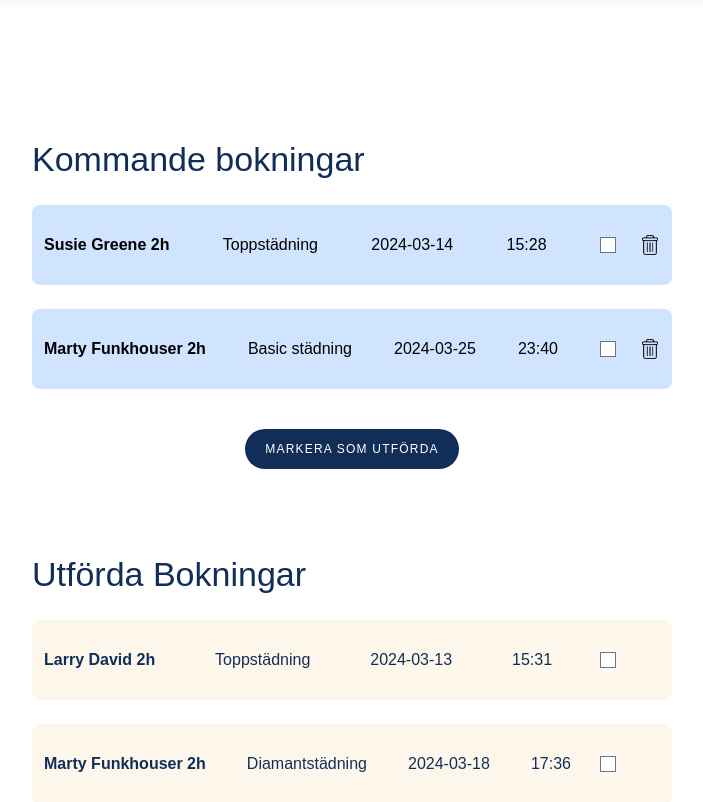
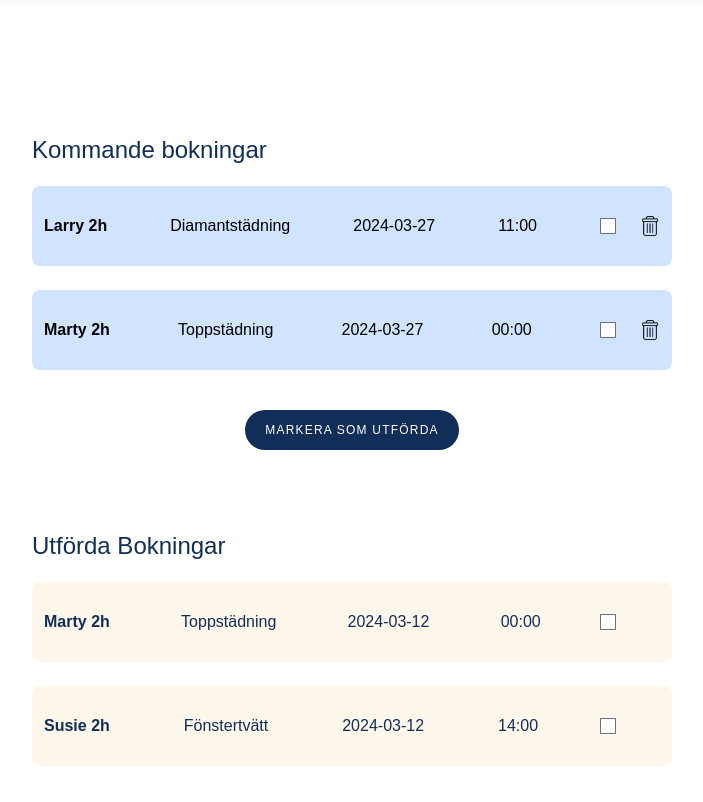
Before and after one commit to varamara/cleaning-service, a React (Vite) app in the folder cleaning-service-js-2/: page /booking in a window 1280 px wide. Shown: the part 720-1522 px from the top of the page, without its empty margins (288-991 px from the left). Built offline with nearby package versions, Linux system fonts and the light colour scheme; data requests are answered from the project's data file; a web font is replaced by a local one.

Commit message:
Update styling in various components

```diff
--- a/cleaning-service-js-2/db.json
+++ b/cleaning-service-js-2/db.json
@@ -28,91 +28,55 @@
   "cleaners": [
     {
       "id": "7369a2d3-929c-4d6a-87b7-33b02aa83e35",
-      "name": "Larry David",
+      "name": "Larry",
       "bookings": []
     },
     {
       "id": "4b8f028e-0762-4265-9c62-83f69d4c991e",
-      "name": "Marty Funkhouser",
+      "name": "Marty",
       "bookings": []
     },
     {
       "id": "f2ef2d7e-0ec3-4c33-b96e-cd1ab9b9b5d6",
-      "name": "Susie Greene",
+      "name": "Susie",
       "bookings": []
     }
   ],
   "bookings": [
     {
-      "id": "ed25b0a8-50b3-4c6c-9c51-d13915221e65",
-      "date": "2024-03-14T11:26:42.000Z",
-      "time": "15:28",
-      "customer": "Richard Lewis",
-      "grade": "Toppstädning",
-      "cleaner": "Susie Greene",
+      "id": "725e89ca-f8ba-4782-89da-e365407c277d",
+      "date": "2024-03-27T23:59:50.000Z",
+      "time": "11:00",
+      "customer": "",
+      "grade": "Diamantstädning",
+      "cleaner": "Larry",
       "status": false
     },
     {
-      "id": "284c7480-f93e-421d-a785-2ecdfd548bad",
-      "date": "2024-03-13T11:30:36.000Z",
-      "time": "15:31",
+      "id": "6acd2449-11a0-4131-8c05-a32a03f99e89",
+      "date": "2024-03-27T23:59:50.000Z",
+      "time": "00:00",
       "customer": "",
       "grade": "Toppstädning",
-      "cleaner": "Larry David",
+      "cleaner": "Marty",
+      "status": false
+    },
+    {
+      "id": "d1f7d4b9-b7e6-4a87-a8f3-c4864acc8f7c",
+      "date": "2024-03-12T23:59:50.000Z",
+      "time": "00:00",
+      "customer": "",
+      "grade": "Toppstädning",
+      "cleaner": "Marty",
       "status": true
     },
     {
-      "id": "54616186-3195-451a-b6b4-3c7295dbcdb1",
-      "date": "2024-03-18T14:36:44.970Z",
-      "time": "17:36",
+      "id": "c1699990-259c-4805-bfd9-81ebaae1dc10",
+      "date": "2024-03-12T23:59:50.000Z",
+      "time": "14:00",
       "customer": "",
-      "grade": "Diamantstädning",
-      "cleaner": "Marty Funkhouser",
-      "status": true
-    },
-    {
-      "id": "430dccbb-f5e7-4c18-8f98-e2d02a6b52ea",
-      "date": "2024-03-18T21:43:29.936Z",
-      "time": "08:45",
-      "customer": "",
-      "grade": "Basic städning",
-      "cleaner": "",
-      "status": true
-    },
-    {
-      "id": "94479eef-459b-4a56-8660-c7f53dea5438",
-      "date": "2024-03-25T12:40:35.739Z",
-      "time": "23:40",
-      "customer": "",
-      "grade": "Basic städning",
-      "cleaner": "Marty Funkhouser",
-      "status": false
-    },
-    {
-      "id": "e0754da6-ca3b-4fb7-b56c-d76a54456b4b",
-      "date": "2024-03-25T12:44:45.485Z",
-      "time": "23:44",
-      "customer": "",
-      "grade": "Diamantstädning",
-      "cleaner": "Larry David",
-      "status": true
-    },
-    {
-      "id": "9819cb9f-b182-4125-9505-32a7d6714460",
-      "date": "2024-03-25T12:46:16.369Z",
-      "time": "23:44",
-      "customer": "",
-      "grade": "Diamantstädning",
-      "cleaner": "Larry David",
-      "status": true
-    },
-    {
-      "id": "95be7dad-30fb-42db-bb4c-86624e2f5fa1",
-      "date": "2024-03-25T12:46:16.369Z",
-      "time": "23:44",
-      "customer": "",
-      "grade": "Toppstädning",
-      "cleaner": "Larry David",
+      "grade": "Fönstertvätt",
+      "cleaner": "Susie",
       "status": true
     }
   ]
--- a/cleaning-service-js-2/src/components/bookingpagecomponents/bookinginfosection/CompletedBookings.tsx
+++ b/cleaning-service-js-2/src/components/bookingpagecomponents/bookinginfosection/CompletedBookings.tsx
@@ -47,14 +47,14 @@ const CompletedBookings: React.FC = () => {
 
   return (
     <section>
-      <h2 className="text-h2 text-primaryBlue ustify-center w-1/2 mx-auto mb-5">
+      <h2 className="text-2xl text-primaryBlue ustify-center w-1/2 mx-auto mb-5">
         Utförda Bokningar
       </h2>
       {bookings.map((book) => {
         if (book.status === true) {
           return (
             <div className="" key={book.id}>
-              <ul className="bg-primaryBeige text-primaryBlue flex justify-center items-center mx-auto rounded-lg mb-6 text-sm md:text-base lg:text-md w-5/6 md:w-3/4 lg:w-3/6 min-h-20">
+              <ul className="bg-primaryBeige text-primaryBlue flex justify-center items-center mx-auto rounded-lg mb-6 text-xs md:text-base lg:text-md w-5/6 md:w-3/4 lg:w-3/6 min-h-20">
                 <li className="flex-grow m-3 font-semibold ">
                   {book.cleaner} 2h
                 </li>
--- a/cleaning-service-js-2/src/components/bookingpagecomponents/bookinginfosection/FutureBookings.tsx
+++ b/cleaning-service-js-2/src/components/bookingpagecomponents/bookinginfosection/FutureBookings.tsx
@@ -69,14 +69,14 @@ const FutureBookings: React.FC = () => {
 
   return (
     <section className="mt-36 mb-20">
-      <h2 className="text-h2 text-primaryBlue justify-center w-1/2 mx-auto mb-5">
+      <h2 className="text-2xl text-primaryBlue justify-center w-1/2 mx-auto mb-5">
         Kommande bokningar
       </h2>
       {bookings.map((book) => {
         if (book.status === false) {
           return (
             <div className="" key={book.id}>
-              <ul className="bg-secondaryBlue flex justify-center items-center mx-auto rounded-lg mb-6 text-sm md:text-base lg:text-md w-5/6 md:w-3/4 lg:w-3/6 min-h-20">
+              <ul className="bg-secondaryBlue flex justify-center items-center mx-auto rounded-lg mb-6 text-xs md:text-base lg:text-md w-5/6 md:w-3/4 lg:w-3/6 min-h-20">
                 <li className="flex-grow m-3 font-semibold ">
                   {book.cleaner} 2h
                 </li>
--- a/cleaning-service-js-2/src/components/landingpagecomponents/AboutUs.tsx
+++ b/cleaning-service-js-2/src/components/landingpagecomponents/AboutUs.tsx
@@ -8,21 +8,21 @@ const AboutUs: React.FC = () => {
       <div className="bg-secondaryBlue h-full ">
         <div className="flex flex-col justify-center items-center">
           <div className="grid md:grid-cols-3  sm:gap-8 md:gap-16 lg:gap-28 flex-row my-16  w-2/3 text-center">
-            <div className="w-full">
+            <div className="w-full flex flex-col items-center">
               <div className="bg-primaryBeige">
                 <img src={susie} alt="" />
               </div>
-              <h3>Susie Green</h3>
-              <p className="text-xs">
+              <h3 className='mt-2'>Susie Green</h3>
+              <p className="text-xs mb-10">
                 Lorem ipsum dolor sit amet, consectetur adipisicing elit.
               </p>
             </div>
-            <div className="w-full">
+            <div className="w-full flex flex-col items-center">
               <div className="bg-primaryBeige">
                 <img src={marty} alt="" />
               </div>
-              <h3>Marty Funkhouser</h3>
-              <p className="text-xs">
+              <h3 className='mt-2'>Marty Funkhouser</h3>
+              <p className="text-xs mb-10">
                 Lorem ipsum dolor sit amet, consectetur adipisicing elit.
               </p>
             </div>
@@ -30,8 +30,8 @@ const AboutUs: React.FC = () => {
               <div className="bg-primaryBeige">
                 <img className="object-cover self-center" src={larry} alt="" />
               </div>
-              <h3>Larry David</h3>
-              <p className="text-xs">
+              <h3 className='mt-2'>Larry David</h3>
+              <p className="text-xs mb-10">
                 Lorem ipsum dolor sit amet, consectetur adipisicing elit.
               </p>
             </div>
@@ -46,7 +46,7 @@ const AboutUs: React.FC = () => {
               adipisci et voluptate totam magnam odit possimus non dolore esse
               eaque, aliquam nam dolorem.
             </p>
-            <button className="btn border-2 border-primaryBlue px-4 py-1 text-sm rounded-full mt-8 w-2/6 self-center">
+            <button className="btn border-2 border-primaryBlue px-4 py-1 text-sm rounded-full mt-8 self-center hover:bg-primaryBlue hover:text-white transition duration-200">
               Boka städning
             </button>
           </div>
--- a/cleaning-service-js-2/src/components/landingpagecomponents/HeroSection.tsx
+++ b/cleaning-service-js-2/src/components/landingpagecomponents/HeroSection.tsx
@@ -7,7 +7,7 @@ const HeroSection: React.FC = () => {
       <div className="bg-mob-hero-slash bg-no-repeat">
         <div className="mt-24 text-base sm:flex-row justify-center sm:columns-2 grid grid-cols-2">
           <div className="p-9 sm:p-8 sm:w-full flex flex-col justify-center  ">
-            <h1 className="sm:text-lg md:text-4xl  text-primaryBlue">
+            <h1 className="sm:text-lg md:text-4xl  text-primaryBlue mb-4">
               Det här är en heading om städning
             </h1>
             <p className="text-sm text-primaryBlue">
@@ -18,7 +18,7 @@ const HeroSection: React.FC = () => {
               enim quia, a quod excepturi quisquam voluptas magnam dignissimos
               dolor pariatur maxime ipsum rerum? Quam alias harum ea!
             </p>
-            <button className="btn border-2 border-primaryBlue px-4 py-1 text-sm rounded-full my-4 inline-block w-64">
+            <button className="btn border-2 border-primaryBlue px-4 py-1 text-sm rounded-full my-4 inline-block w-64 hover:bg-primaryBlue hover:text-white transition duration-200">
               Boka städning
             </button>
           </div>
--- a/cleaning-service-js-2/src/components/landingpagecomponents/SustainabilityInfo.tsx
+++ b/cleaning-service-js-2/src/components/landingpagecomponents/SustainabilityInfo.tsx
@@ -22,7 +22,7 @@ const SustainabilityInfo: React.FC = () => {
               Earum totam, suscipit nulla eaque, reiciendis soluta itaque eum
               quibusdam necessitatibus est debitis, repellat praesentium.
             </p>
-            <button className="btn border-2 border-primaryBlue px-4 py-1 text-sm rounded-full my-4">
+            <button className="btn border-2 border-primaryBlue px-4 py-1 text-sm rounded-full my-4 hover:bg-primaryBlue hover:text-white transition duration-200">
               Boka städning
             </button>
           </div>
--- a/cleaning-service-js-2/src/components/sharedcomponents/Navbar.tsx
+++ b/cleaning-service-js-2/src/components/sharedcomponents/Navbar.tsx
@@ -38,21 +38,21 @@ const Navbar = () => {
     <>
       <nav
         id="navbar"
-        className={`flex items-center justify-between py-2 px-6 fixed top-0 left-0 w-full z-10 transition-all duration-500 ease-in-out ${
+        className={`grid grid-cols-3 items-center justify-between py-2 px-6 fixed top-0 left-0 w-full z-10 transition-all duration-500 ease-in-out ${
           scrolled ? "bg-primaryBeige" : "bg-transparent"
         }`}
       >
-        <div className="flex items-center">
+        <div className="flex items-center justify-start">
           <button className="text-secondaryOrange sm:text-xl lg:text-2xl tracking-wide py-2 px-4 rounded focus:outline-none focus:shadow-outline flex flex-row items-center">
             <GiHamburgerMenu />
           </button>
         </div>
-
-        <Link className="ml-40" to="/">
+        <div>
+        <Link className="flex items-center justify-center" to="/">
           <Logo />
         </Link>
-
-        <div className="flex items-center">
+        </div>
+        <div className="flex items-center justify-end">
           {currentUser && (
             <Link to="/mina-sidor">
               <button className="text-secondaryOrange sm:text-xl lg:text-2xl tracking-wide py-2 px-4 rounded focus:outline-none focus:shadow-outline flex flex-row items-center">
@@ -61,11 +61,11 @@ const Navbar = () => {
               </button>
             </Link>
           )}
-          <div className="flex items-center">
+          <div className="">
             {currentUser ? (
               <button
                 onClick={handleLogout}
-                className="text-secondaryOrange sm:text-xl lg:text-2xl tracking-wide py-2 px-4 rounded focus:outline-none focus:shadow-outline flex flex-row items-center"
+                className="text-secondaryOrange sm:text-xl lg:text-2xl tracking-wide py-2 px-4 rounded focus:outline-none focus:shadow-outline "
               >
                 <FiLogOut />
               </button>
```
